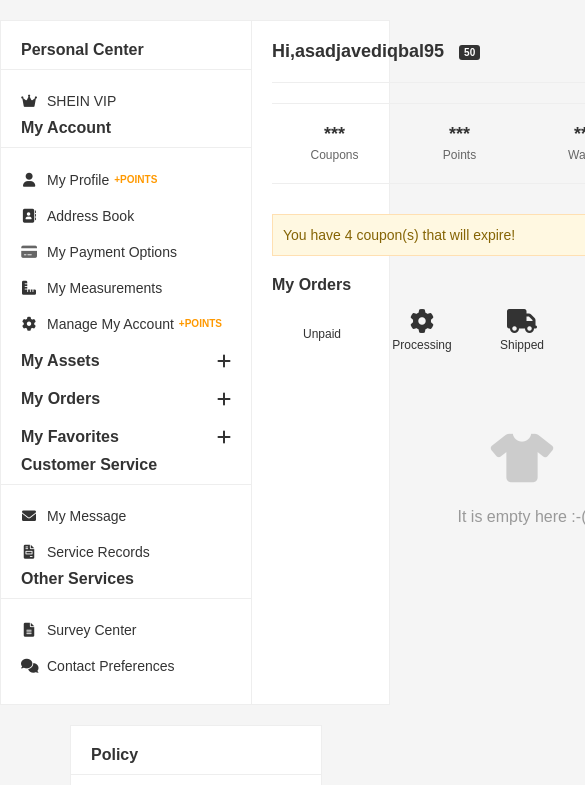
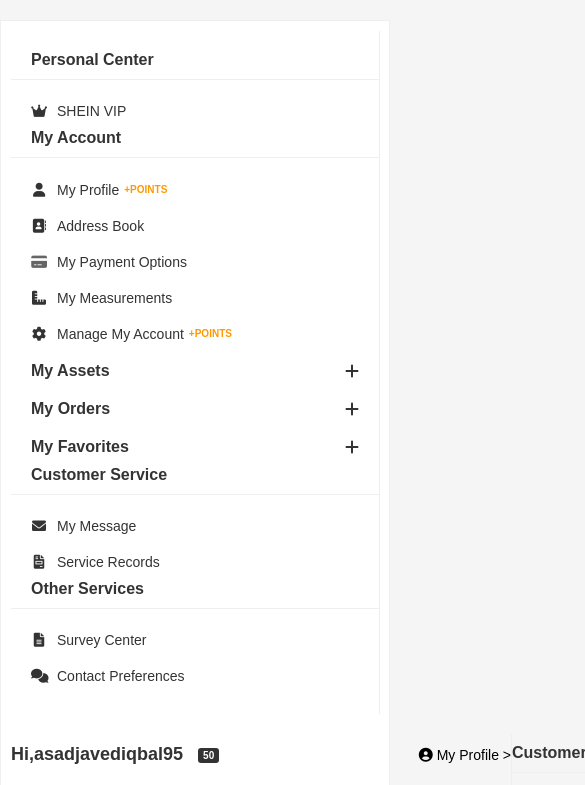
Before and after one commit to Asadjavedaa/noshahi-ecommerence, a plain HTML site: page index.html in a window 390 px wide. Shown: the top 785 px of the page, 585 px wide, since content can reach past the window. Drawn offline with Linux system fonts and the light colour scheme.

Commit message:
Update index.html
small change

```diff
--- a/index.html
+++ b/index.html
@@ -388,6 +388,78 @@
             color: #666; /* Default subtle color */
         }
 
+        /* Mobile Responsiveness */
+@media (max-width: 768px) {
+    .container {
+        display: flex;
+        flex-direction: column; /* Stack sidebars and main content */
+        padding: 10px;
+    }
+
+    .pc-sidebar,
+    .policy-sidebar {
+        width: 100%;
+        margin-bottom: 20px;
+    }
+
+    .main-content-area {
+        width: 100%;
+    }
+
+    .dashboard,
+    .customer-service-section {
+        padding: 10px 0;
+    }
+
+    .user-assets-summary {
+        display: flex;
+        flex-wrap: wrap;
+        gap: 10px;
+    }
+
+    .asset-item {
+        flex: 1 1 45%; /* Make items take half width on small screens */
+        text-align: center;
+    }
+
+    .order-status-icons {
+        display: flex;
+        flex-wrap: wrap;
+        gap: 10px;
+    }
+
+    .status-item {
+        flex: 1 1 30%; /* Adjust order status icons for mobile */
+        text-align: center;
+    }
+
+    .collapsible-header {
+        font-size: 16px;
+    }
+
+    .collapsible-content li a {
+        font-size: 14px;
+    }
+
+    .wishlist h4,
+    .following h4,
+    .recently-viewed h4 {
+        font-size: 16px;
+    }
+
+    .coupon-alert {
+        font-size: 14px;
+        padding: 10px;
+    }
+
+    .sign-out {
+        display: block;
+        text-align: center;
+        margin-top: 20px;
+    }
+}
+
+
     </style>
 </head>
 <body>
@@ -564,8 +636,6 @@
         <a href="#" class="sign-out">Sign Out</a>
     </div>
 
-
-
     <script>
         document.addEventListener('DOMContentLoaded', () => {
             const headers = document.querySelectorAll('.collapsible-header');
```
